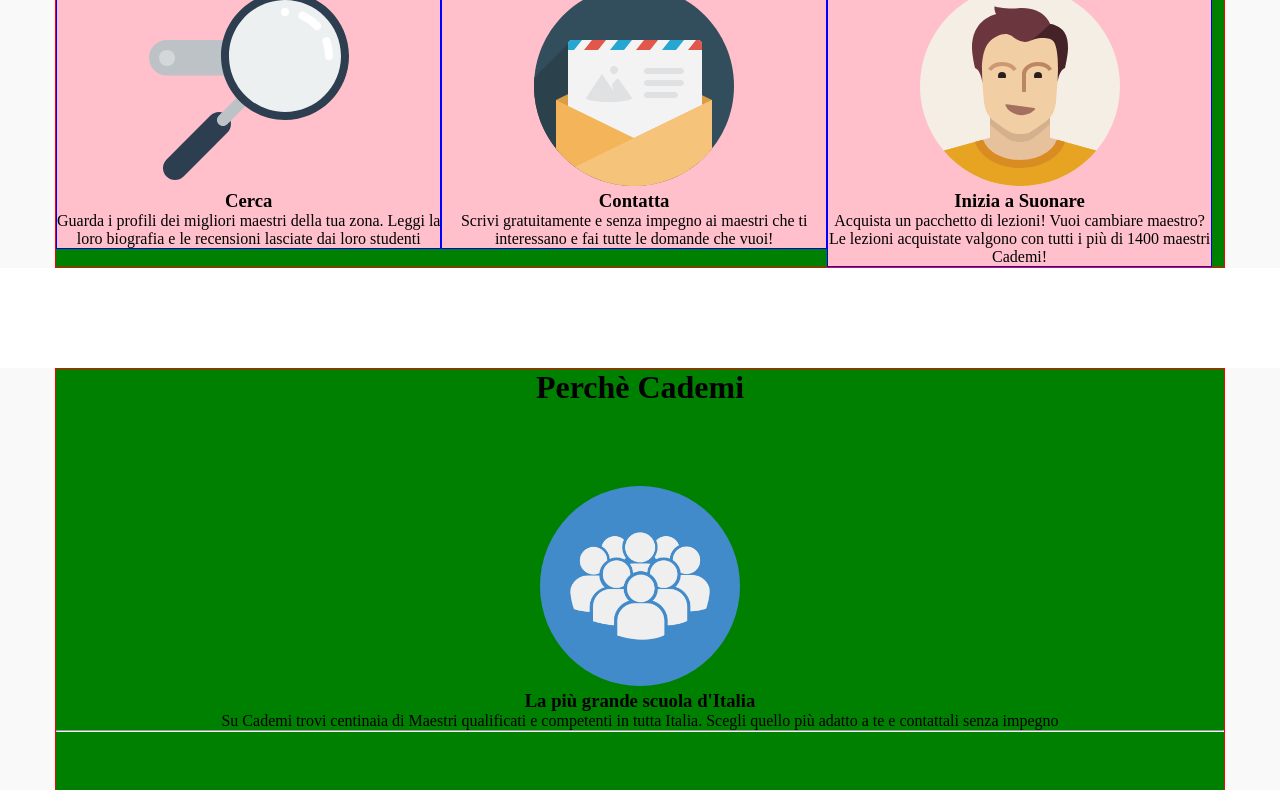
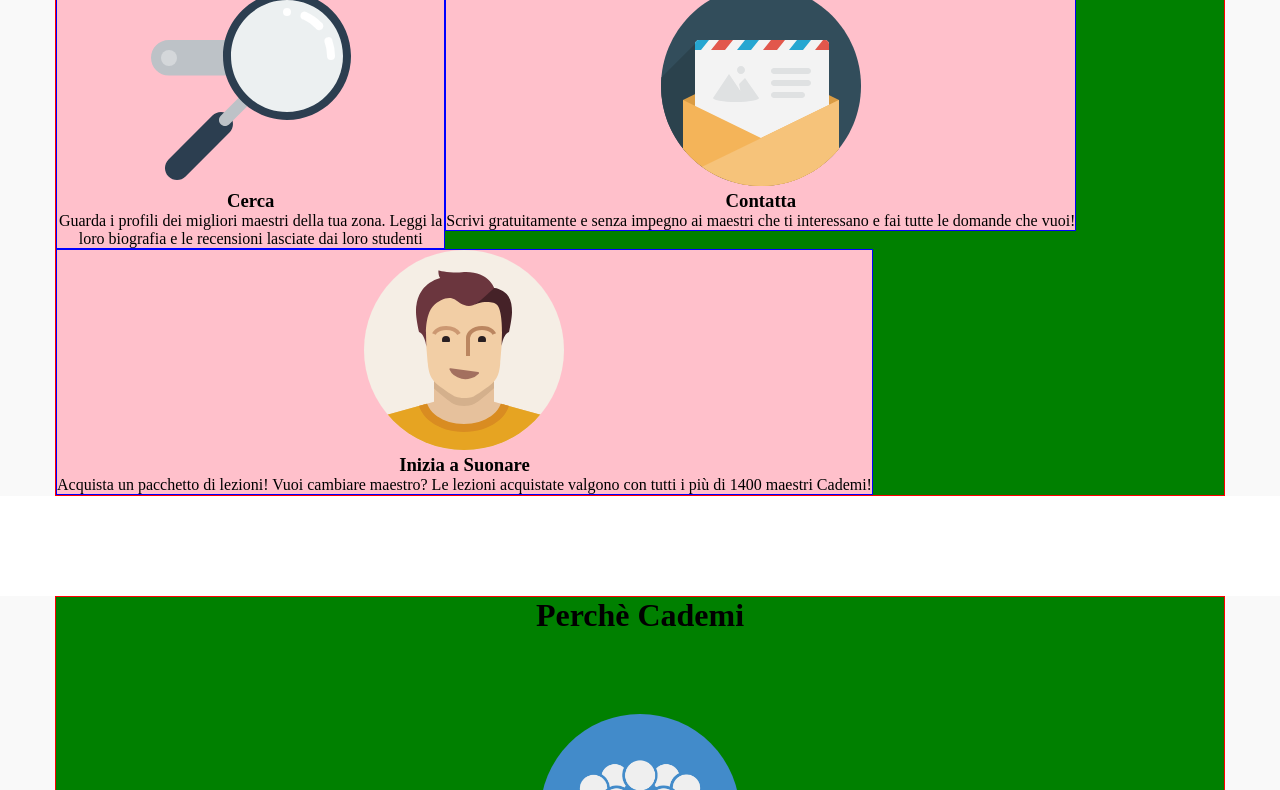
Before and after one commit to LauraStorella/html-css-resp-wannabe-12bool, a plain HTML site: page index.html in a window 1280 px wide. Shown: the part 552-1342 px from the top of the page. Drawn offline with Linux system fonts and the light colour scheme.

Commit message:
modifica html - 1° e 2° row

```diff
--- a/12bool.css
+++ b/12bool.css
@@ -125,7 +125,7 @@ xs offset {}
 
 /* Colonne MD */
 md colonne {}
-  @media all and (min-width: 768px) and (max-width: 992px) {
+  @media all and (min-width: 769px) and (max-width: 991px) {
     .col-md-1 {
       width: calc(100% / 12 * 1)
     }
@@ -166,7 +166,7 @@ md colonne {}
 
 /* Offset MD */
 md offset {}
-  @media all and (min-width: 768px) and (max-width: 992px)  {
+  @media all and (min-width: 769px) and (max-width: 991px)  {
     .col-md-offset-1 {
       margin-left: calc(100% / 12 * 1)
     }
--- a/index.html
+++ b/index.html
@@ -14,13 +14,13 @@
 
       <div class="container">
         <h1>Lezioni dove vuoi tu</h1>
-        <div class="col-lg-6 left">
+        <div class="col-xs-12 col-md-6 col-lg-6 left">
           <img src="img/icon/maps.png" alt="">
           <h3>A casa tua</h3>
           Scegli il tuo maestro preferito e prenota la prima lezione a casa tua, a casa del maestro o nel suo studio
         </div>
 
-        <div class="col-lg-6 right">
+        <div class="col-xs-12 col-md-6 col-lg-6 right">
           <img src="img/icon/screen.png" alt="">
           <h3>Online</h3>
           Impara senza muoverti da casa! Scegli da una vastissima lista di maestri abilitati all'insegnamento online, senza doverti preoccupare di distanze e spostamenti
@@ -34,17 +34,19 @@
     <div id="steps" class="wrapper grey">
       <div class="container">
         <h1>Come Funziona</h1>
-        <div class="col-lg-4 left">
+        <div class="col-xs-12 col-md-4 col-lg-4 left">
           <img src="img/search.svg" alt="">
           <h3>Cerca</h3>
           Guarda i profili dei migliori maestri della tua zona. Leggi la loro biografia e le recensioni lasciate dai loro studenti
         </div>
-        <div class="col-lg-4 central">
+
+        <div class="col-xs-12 col-md-4 central">
           <img src="img/letter.svg" alt="">
           <h3>Contatta</h3>
           Scrivi gratuitamente e senza impegno ai maestri che ti interessano e fai tutte le domande che vuoi!
         </div>
-        <div class="col-lg-4 right">
+
+        <div class="col-xs-12 col-md-4 right">
           <img src="img/male.svg" alt="">
           <h3>Inizia a Suonare</h3>
           Acquista un pacchetto di lezioni! Vuoi cambiare maestro? Le lezioni acquistate valgono con tutti i più di 1400 maestri Cademi!
--- a/style.css
+++ b/style.css
@@ -24,12 +24,12 @@
 }
 
 /* BLOCCO STEPS */
-#steps .container>.left,
+/* #steps .container>.left,
 #steps .container>.central,
 #steps .container>.right {
   float: left;
   width: 33%;
-}
+} */
 
 #steps {
   text-align: center;
```
